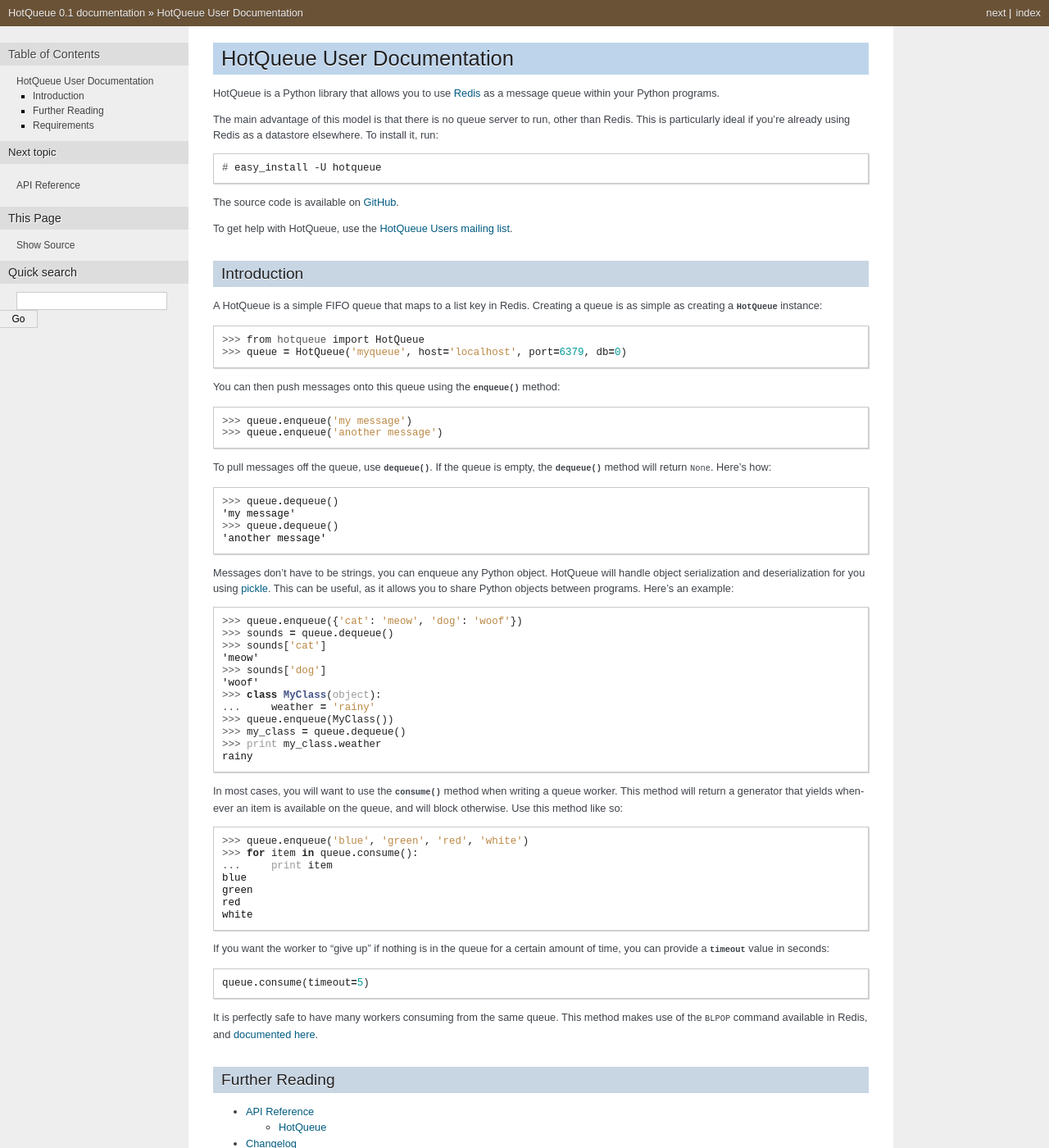
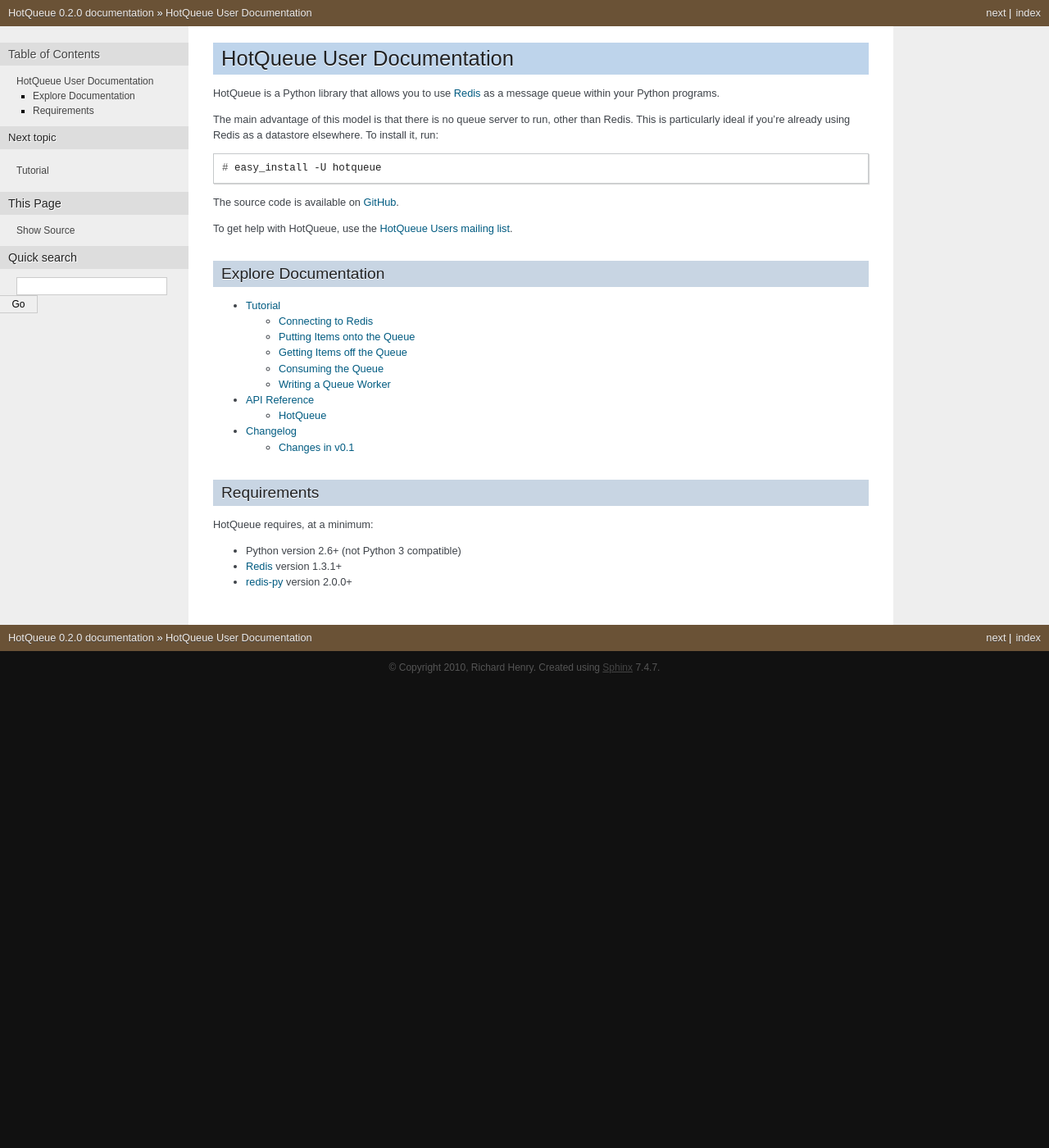
Before and after one commit to zacharyvoase/hotqueue, a Sphinx documentation site: the page built from docs/index.rst, in a window 1280 px wide and 1400 px high. Shown: the whole window at 82% size. Built offline with Sphinx 7.4.7, drawn with Linux system fonts in a browser that asks for light colours; some of the changed text lies outside the part shown.

Commit message:
Updating documentation to reflect changes

```diff
--- a/docs/apireference.rst
+++ b/docs/apireference.rst
@@ -13,6 +13,8 @@
 
     .. automethod:: hotqueue.HotQueue.consume
 
-    .. automethod:: hotqueue.HotQueue.dequeue
+    .. automethod:: hotqueue.HotQueue.get
 
-    .. automethod:: hotqueue.HotQueue.enqueue
+    .. automethod:: hotqueue.HotQueue.put
+
+    .. automethod:: hotqueue.HotQueue.worker
--- a/docs/conf.py
+++ b/docs/conf.py
@@ -45,9 +45,9 @@
 # built documents.
 #
 # The short X.Y version.
-version = '0.1'
+version = '0.2.0'
 # The full version, including alpha/beta/rc tags.
-release = '0.1'
+release = '0.2.0'
 
 # The language for content autogenerated by Sphinx. Refer to documentation
 # for a list of supported languages.
--- a/docs/index.rst
+++ b/docs/index.rst
@@ -15,65 +15,13 @@
 To get help with HotQueue, use the `HotQueue Users mailing list
 <http://groups.google.com/group/hotqueue-users>`_.
 
-Introduction
-============
-
-A HotQueue is a simple FIFO queue that maps to a list key in Redis. Creating a queue is as simple as creating a :class:`~hotqueue.HotQueue` instance:
-
-    >>> from hotqueue import HotQueue
-    >>> queue = HotQueue('myqueue', host='localhost', port=6379, db=0)
-
-You can then push messages onto this queue using the :meth:`~hotqueue.HotQueue.enqueue` method:
-
-    >>> queue.enqueue('my message')
-    >>> queue.enqueue('another message')
-
-To pull messages off the queue, use :meth:`~hotqueue.HotQueue.dequeue`. If the queue is empty, the :meth:`~hotqueue.HotQueue.dequeue` method will return ``None``. Here's how:
-
-    >>> queue.dequeue()
-    'my message'
-    >>> queue.dequeue()
-    'another message'
-
-Messages don't have to be strings, you can enqueue any Python object. HotQueue will handle object serialization and deserialization for you using `pickle <http://docs.python.org/library/pickle.html>`_. This can be useful, as it allows you to share Python objects between programs. Here's an example:
-
-    >>> queue.enqueue({'cat': 'meow', 'dog': 'woof'})
-    >>> sounds = queue.dequeue()
-    >>> sounds['cat']
-    'meow'
-    >>> sounds['dog']
-    'woof'
-    >>> class MyClass(object):
-    ...     weather = 'rainy'
-    >>> queue.enqueue(MyClass())
-    >>> my_class = queue.dequeue()
-    >>> print my_class.weather
-    rainy
-
-In most cases, you will want to use the :meth:`~hotqueue.HotQueue.consume` method when writing a queue worker. This method will return a generator that yields whenever an item is available on the queue, and will block otherwise. Use this method like so:
-
-    >>> queue.enqueue('blue', 'green', 'red', 'white')
-    >>> for item in queue.consume():
-    ...     print item
-    blue
-    green
-    red
-    white
-
-If you want the worker to "give up" if nothing is in the queue for a certain amount of time, you can provide a :attr:`timeout` value in seconds:
-
-.. code-block:: python
-
-    queue.consume(timeout=5)
-
-It is perfectly safe to have many workers consuming from the same queue. This method makes use of the ``BLPOP`` command available in Redis, and `documented here <http://code.google.com/p/redis/wiki/BlpopCommand>`_.
-
-Further Reading
-===============
+Explore Documentation
+=====================
 
 .. toctree::
    :maxdepth: 2
 
+   tutorial
    apireference
    changelog
 
@@ -82,5 +30,6 @@
 
 HotQueue requires, at a minimum:
 
+- Python version 2.6+ (not Python 3 compatible)
 - `Redis <http://code.google.com/p/redis/>`_ version 1.3.1+
 - `redis-py <http://pypi.python.org/pypi/redis/2.0.0>`_ version 2.0.0+
--- a/tests.py
+++ b/tests.py
@@ -2,7 +2,7 @@
 
 """Test suite for the HotQueue library. To run this test suite, execute this
 Python program (``python tests.py``). Redis must be running on localhost:6379,
-and a list key named 'testqueue' will be created and deleted in database 0
+and a list key named 'hotqueue:testqueue' will be created and deleted in db 0
 several times while the tests are running.
 """
 
```
Also changed, not shown: docs/tutorial.rst (added, +88 -0 lines), hotqueue.py (+37 -17 lines).
